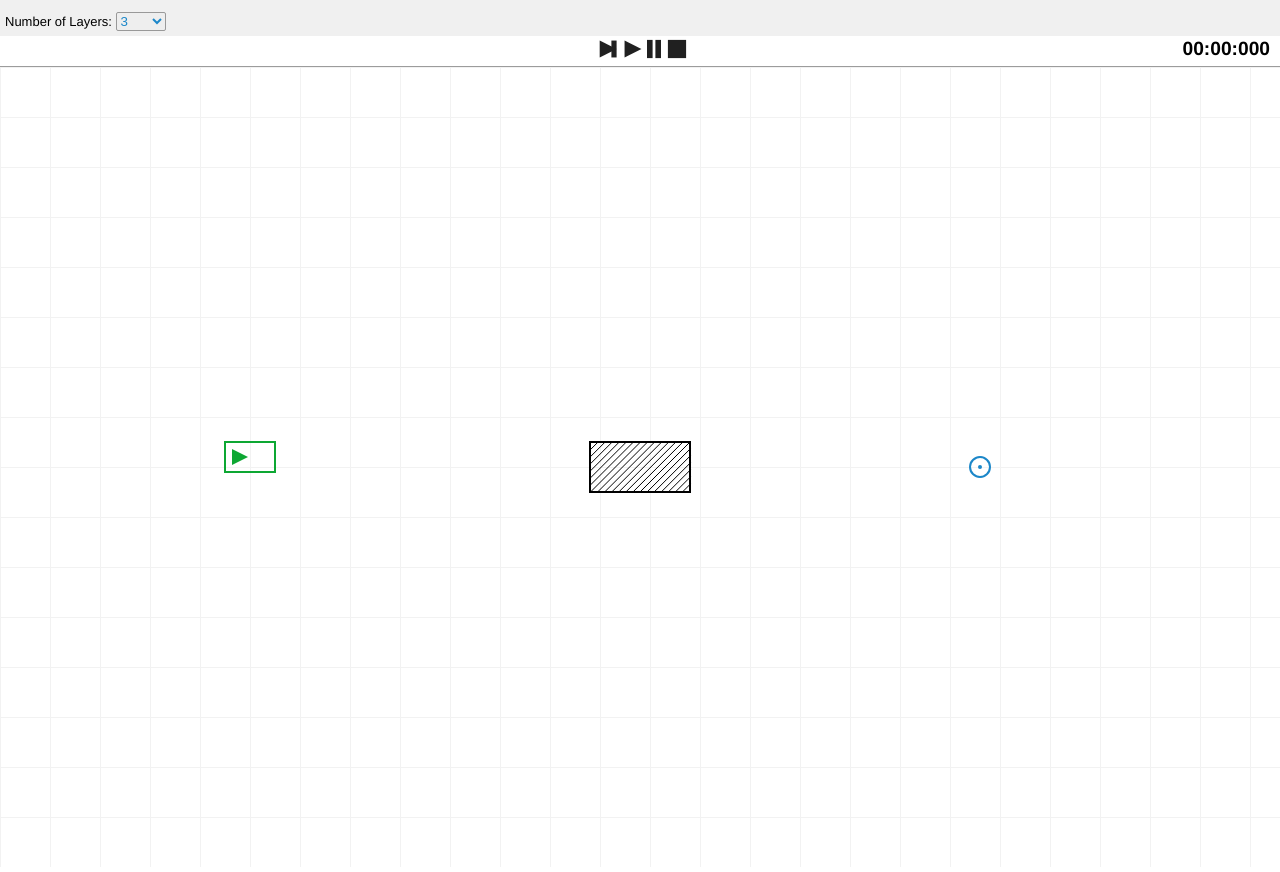
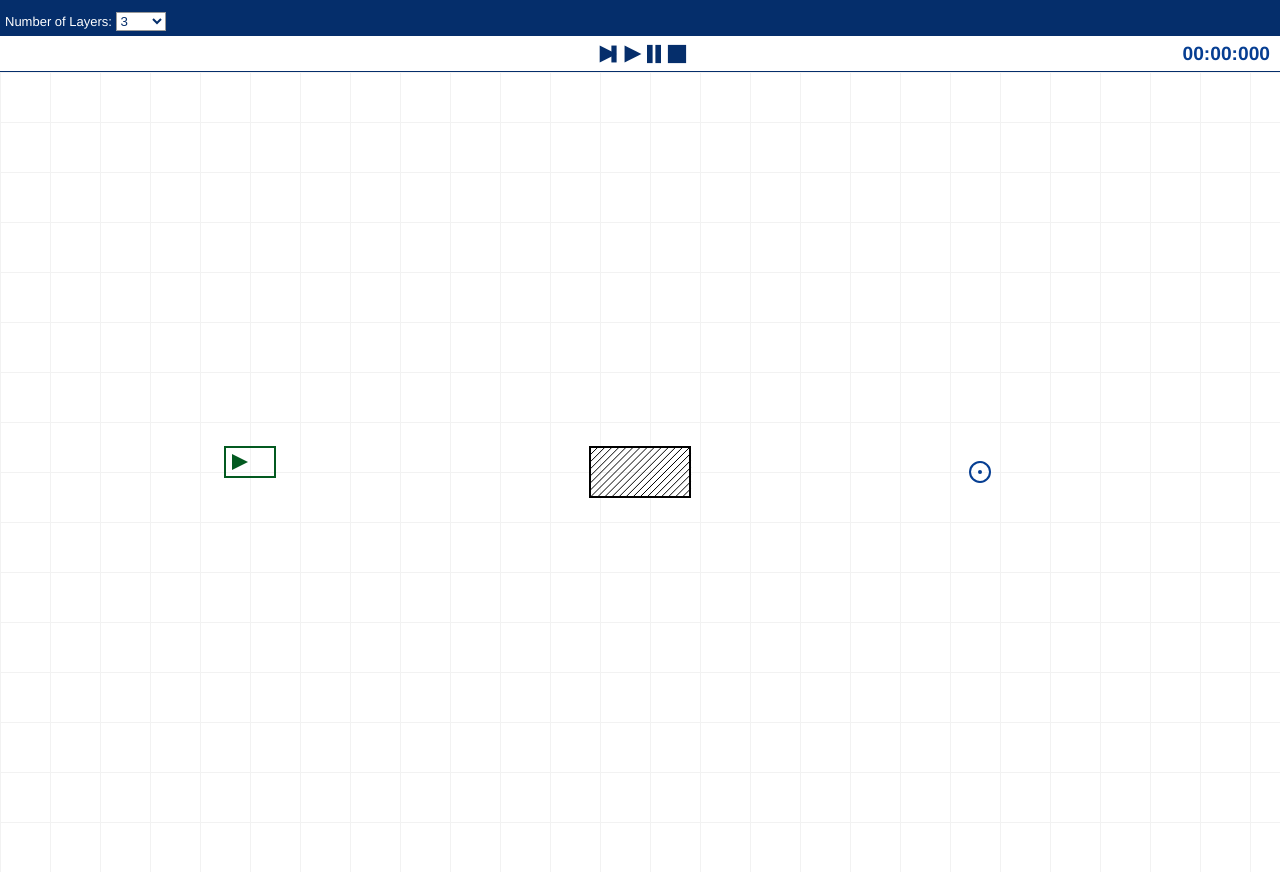
Before and after one commit to marcelritzschke/explorative-trajectory-planner, a website: page index.html in a window 1280 px wide. Shown: the top 872 px of the page. Drawn offline with Linux system fonts and the light colour scheme.

Commit message:
freshing up design

```diff
--- a/planner.js
+++ b/planner.js
@@ -25,7 +25,7 @@ class Planner {
     this._lastTrajectory.origin = this._view.getEgoPosition();
     this._lastTrajectory.time = timer;
     this._lastTrajectory.forEach((segment) => {
-      this._view.drawTrajectory(segment, 'green', 3, 'dotted-line');
+      this._view.drawTrajectory(segment, 'rgb(3,90,32)', 3, 'dotted-line');
     });
   }
 
--- a/style.css
+++ b/style.css
@@ -5,8 +5,8 @@ html, body {
     padding: 0;
 }
 header {
-    border-bottom: 0px solid grey;
-    background: #f0f0f0;
+    border-bottom: 0px solid rgb(5, 46, 107);
+    background: rgb(5, 46, 107);
     padding: 1px;
     margin: 0px;
     height: 10px;
@@ -14,19 +14,20 @@ header {
 .dropdown {
     width: 50px;
     border: 1px solid #999;
-    color: #1c87c9;
-    background-color: #eee;
-    border-radius: 2px;
+    color: rgb(5, 46, 107);
+    background-color: rgb(255, 255, 255);
+    border-radius: 0px;
 }
 .settings-description {
     font-size: small;
     font-family: 'Helvetica';
-    background: #f0f0f0;
+    color: white;
+    background: rgb(5, 46, 107);
     padding-bottom: 5px;
     padding-left: 5px;
 }
 .container {
-    border-top: 1px solid #9c9c9c;
+    border-top: 1px solid rgb(5, 46, 107);;
     border-radius: 0px;
     margin: 0px;
     padding: 0px;
@@ -46,11 +47,13 @@ header {
     font-size: larger;
     font-weight: bold;
     font-family: 'Helvetica';
+    color: rgb(6, 62, 146);
 }
 .control-section {
     height: 30px;
     text-align: center;
     margin: 0 auto;
+    padding-top: 5px;
     width: 100%;
 }
 .control {
@@ -70,13 +73,13 @@ header {
     left: 0px;
     border-style: solid;
     border-width: 0px 8px 0px 8px;
-    border-color: #202020;
+    border-color: rgb(5, 46, 107);
     transform: scale(.7);
     transition: 50ms all ease;
 }
 .pause-button:hover {
     cursor: pointer;
-    border-color: #707070;
+    border-color: rgb(6, 62, 146);
     transform: scale(.65);
 }
 .play-button {
@@ -90,13 +93,13 @@ header {
     top: 0px;
     border-style: solid;
     border-width: 13px 0px 13px 26px;
-    border-color: transparent transparent transparent #202020;
+    border-color: transparent transparent transparent rgb(5, 46, 107);
     transform: scale(.65);
     transition: 50ms all ease;
 }
 .play-button:hover {
     cursor: pointer;
-    border-color: transparent transparent transparent #707070;
+    border-color: transparent transparent transparent rgb(6, 62, 146);
     transform: scale(.6);
 }
 .step-button {
@@ -108,7 +111,7 @@ header {
     position: relative;
     left: 0px;
     top: 0px;
-    background: #202020;
+    background: rgb(5, 46, 107);
     transform: scale(.65);
     transition: 50ms all ease;
 }
@@ -121,15 +124,15 @@ header {
     height: 26px;
     border-style: solid;
     border-width: 13px 0px 13px 26px;
-    border-color: transparent transparent transparent #202020;
+    border-color: transparent transparent transparent rgb(5, 46, 107);
 }
 .step-button:hover {
     cursor: pointer;
-    background: #707070;
+    background: rgb(6, 62, 146);
     transform: scale(.6);
 }
 .step-button:hover::before {
-    border-color: transparent transparent transparent #707070;
+    border-color: transparent transparent transparent rgb(6, 62, 146);
 }
 .reset-button {
     float: left;
@@ -140,12 +143,12 @@ header {
     position: relative;
     left: 0px;
     top: 0px;
-    background: #202020;
+    background: rgb(5, 46, 107);
     transform: scale(.7);
     transition: 50ms all ease;
 }
 .reset-button:hover {
     cursor: pointer;
-    background: #707070;
+    background: rgb(6, 62, 146);
     transform: scale(.65);
 }
--- a/view.js
+++ b/view.js
@@ -163,7 +163,7 @@ class View {
     const circle = new fabric.Circle({
       radius: 10,
       fill: '',
-      stroke: '#1c87c9',
+      stroke: 'rgb(6,62,146)',
       strokeWidth: 2,
       originX: 'center',
       originY: 'center',
@@ -171,7 +171,7 @@ class View {
 
     const dot = new fabric.Circle({
       radius: 2,
-      fill: '#1c87c9',
+      fill: 'rgb(6,62,146)',
       originX: 'center',
       originY: 'center',
     });
@@ -192,7 +192,7 @@ class View {
       width: 16,
       height: 16,
       angle: 0,
-      fill: '#0da733',
+      fill: 'rgb(3,90,32)',
       originX: 'center',
       originY: 'center',
       top: 10,
@@ -202,7 +202,7 @@ class View {
       width: 30,
       height: 50,
       fill: 'rgba(0,0,0,0)',
-      stroke: '#0da733',
+      stroke: 'rgb(3,90,32)',
       strokeWidth: 2,
       originX: 'center',
       originY: 'center',
```
